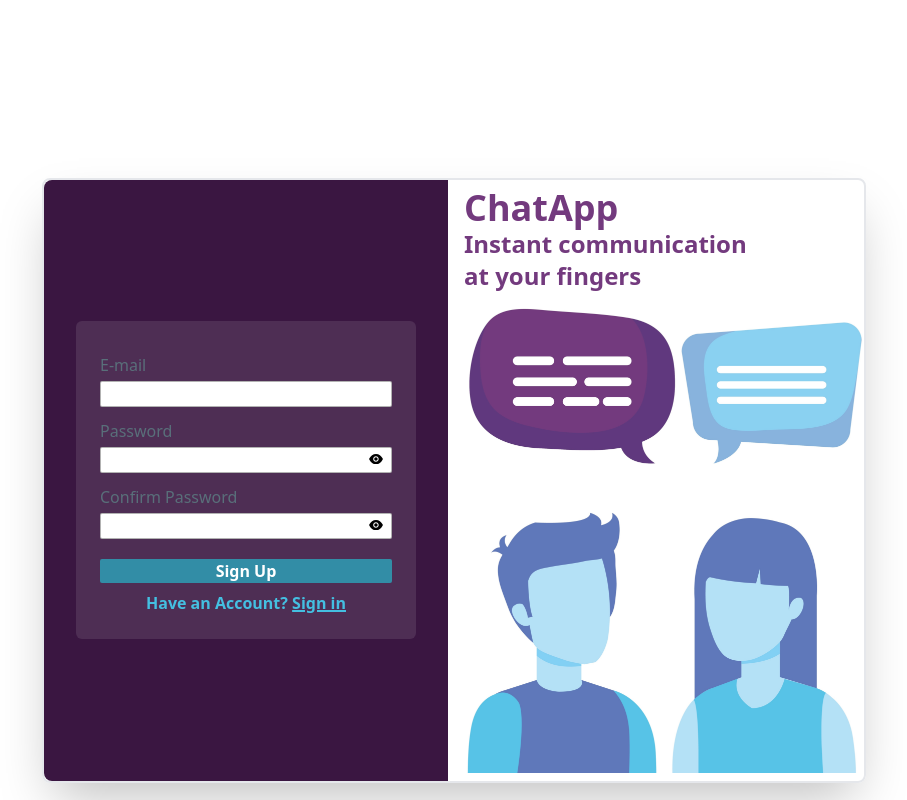
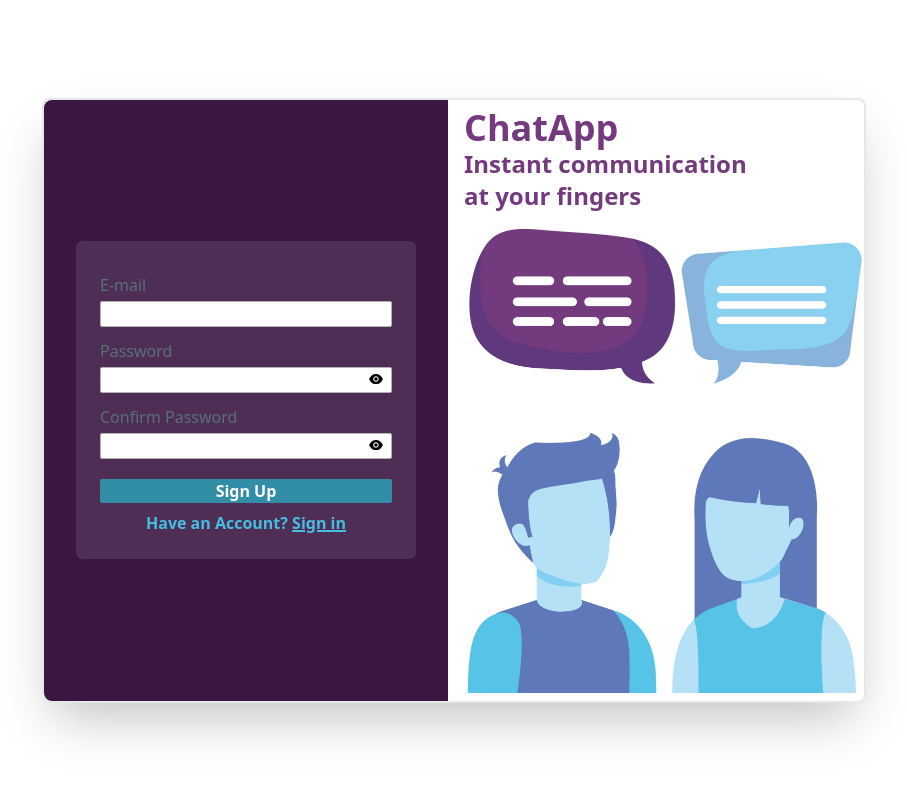
Before and after one commit to RodrigoSilvatdl92/ChatApp, a React (Create React App) app: page /SignUp in a window 1280 px wide. Shown: the whole page, without its empty margins (186-1093 px from the left). Built offline with nearby package versions, Linux system fonts and the light colour scheme.

Commit message:
final version

```diff
--- a/src/pages/SignUp.jsx
+++ b/src/pages/SignUp.jsx
@@ -63,7 +63,7 @@ function SignUp() {
           <span className="text-lg">Instant communication at your fingers</span>
         </h1>
 
-        <div className="flex h-screen items-center mt-20 ">
+        <div className="flex h-screen items-center mt-20 md:mt-0">
           <div className="shadow-2xl border-2 flex lg:flex-row rounded-lg relative">
             <img
               src={mobileTexting}
@@ -213,7 +213,9 @@ function SignUp() {
             <div className=" hidden md:flex md:flex-col h-[100%] ml-4 my-2">
               <h1 className="hidden md:block top-4 ml-0 mb-2 text-[#733A7E] font-semibold text-2xl text-left z-20">
                 <span className="text-4xl font-bold">ChatApp</span> <br />
-                Instant communication <br /> at your fingers{" "}
+                <span className="text-2xl font-bold">
+                  Instant communication <br /> at your fingers{" "}
+                </span>
               </h1>
               <img src={fundoMetade} alt="/" className="w-[400px] mx-auto" />
             </div>
```
